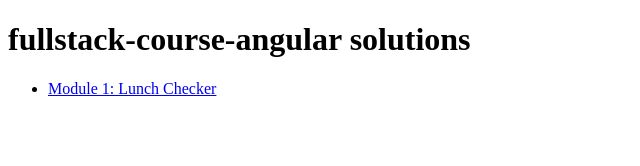
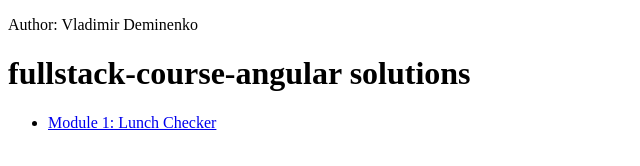
Before and after one commit to VladimirDeminenko/fullstack-course-angular, a plain HTML site: page index.html in a window 1280 px wide. Shown: the whole page, without its empty margins (0-640 px from the left). Drawn offline with Linux system fonts and the light colour scheme.

Commit message:
Changes to be committed: 	modified:   ../index.html

```diff
--- a/index.html
+++ b/index.html
@@ -5,10 +5,10 @@
 	<meta name="author" content="Vladimir Deminenko">
   </head>
 <body>
+  <p>Author: Vladimir Deminenko</p>
   <h1>fullstack-course-angular solutions</h1>
   <ul>
     <li><a href="https://vladimirdeminenko.github.io/fullstack-course-angular/module1-solution/" target="_blank">Module 1: Lunch Checker</a></li>
   </ul>
-
 </body>
 </html>
```
